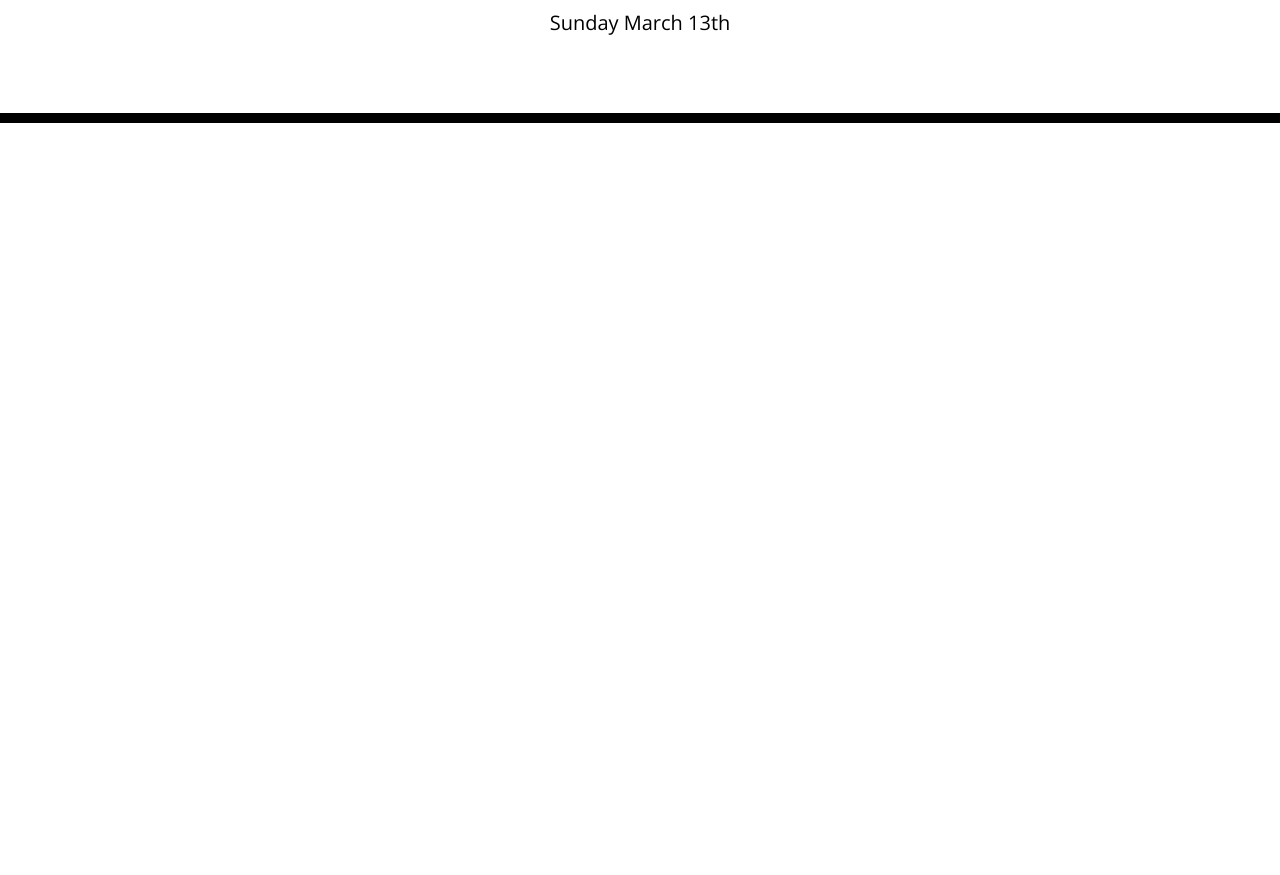
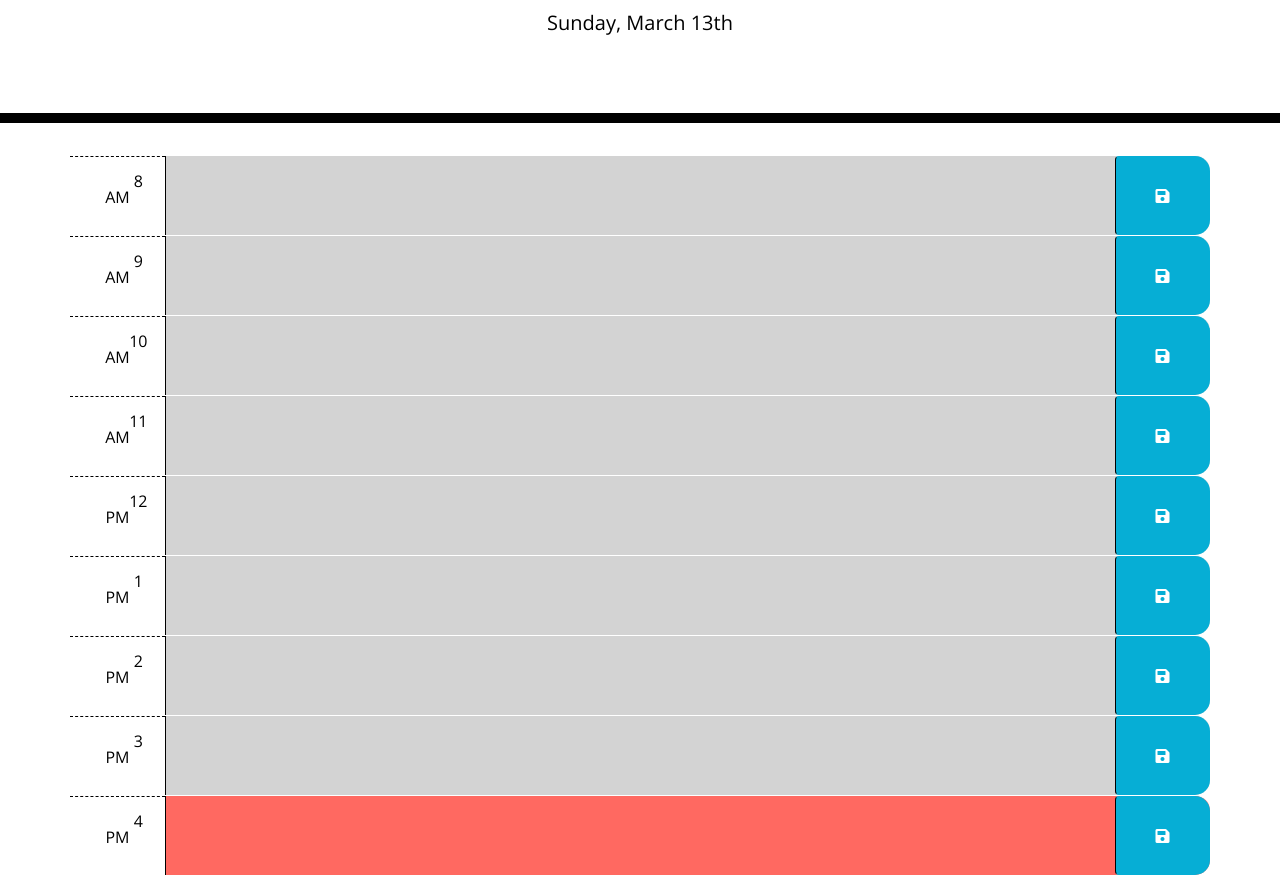
Before and after one commit to gpaytakov/work-day-scheduler, a plain HTML site: page index.html in a window 1280 px wide. Shown: the part 181-1056 px from the top of the page. Before the commit the page ends 800 px from the top, so only its background shows below. Drawn offline with nearby package versions, Linux system fonts and the light colour scheme.

Commit message:
dynamic color coded hour blocks, by status

```diff
--- a/assets/js/script.js
+++ b/assets/js/script.js
@@ -1,9 +1,52 @@
 var importantEvents = {};
 var showCurrentDay = $('#currentDay')
-var today = moment().format('dddd MMMM Do');
+var today = moment().format('dddd, MMMM Do');
 
 // shows current day on header
 showCurrentDay.text(today);
+
+$('#hour8 .description').val(localStorage.getItem('hour8'));
+$('#hour8 .description').val(localStorage.getItem('hour9'));
+$('#hour8 .description').val(localStorage.getItem('hour10'));
+$('#hour8 .description').val(localStorage.getItem('hour11'));
+$('#hour8 .description').val(localStorage.getItem('hour12'));
+$('#hour8 .description').val(localStorage.getItem('hour13'));
+$('#hour8 .description').val(localStorage.getItem('hour14'));
+$('#hour8 .description').val(localStorage.getItem('hour15'));
+$('#hour8 .description').val(localStorage.getItem('hour16'));
+
+$('.saveBtn').on('click', function() {
+    var text = $(this).siblings('.description').val();
+    var time = $(this).parent().attr('id');
+
+    localStorage.setItem(time, text);
+});
+
+function hourCheck() {
+    var currentHour = moment().hour(); // get current hour using moment.js
+
+    // time-blocks looped to set status
+    $('.time-block').each(function() {
+        var hourOfBlock = parseInt($(this).attr('id').split('hour')[1]);
+        console.log(hourOfBlock, currentHour)
+
+        if (hourOfBlock < currentHour) {
+            $(this).addClass('past');
+            $(this).removeClass('present');
+            $(this).removeClass('future');
+        } else if (hourOfBlock === currentHour) {
+            $(this).removeClass('past');
+            $(this).addClass('present');
+            $(this).removeClass('future');
+        } else {
+            $(this).removeClass('past');
+            $(this).removeClass('present');
+            $(this).addClass('future');
+        }
+    })
+}
+
+hourCheck();
 
 // var pastEvent =
 // var currentEvent =
--- a/index.html
+++ b/index.html
@@ -30,6 +30,78 @@
     </header>
     <div class="container">
       <!-- Timeblocks go here -->
+      <div class="row time-block" id="hour8">
+        <div class="col-sm-1 hour" >
+          8 AM
+        </div>
+        <textarea class="col-sm-10 description">
+        </textarea>
+        <button class="col-sm-1 btn saveBtn"><i class="fas fa-save"></i></button>
+      </div>
+      <div class="row time-block" id="hour9">
+        <div class="col-sm-1 hour" >
+          9 AM
+        </div>
+        <textarea class="col-sm-10 description">
+        </textarea>
+        <button class="col-sm-1 btn saveBtn"><i class="fas fa-save"></i></button>
+      </div>
+      <div class="row time-block" id="hour10">
+        <div class="col-sm-1 hour" >
+          10 AM
+        </div>
+        <textarea class="col-sm-10 description">
+        </textarea>
+        <button class="col-sm-1 btn saveBtn"><i class="fas fa-save"></i></button>
+      </div>
+      <div class="row time-block" id="hour11">
+        <div class="col-sm-1 hour" >
+          11 AM
+        </div>
+        <textarea class="col-sm-10 description">
+        </textarea>
+        <button class="col-sm-1 btn saveBtn"><i class="fas fa-save"></i></button>
+      </div>
+      <div class="row time-block" id="hour12">
+        <div class="col-sm-1 hour" >
+          12 PM
+        </div>
+        <textarea class="col-sm-10 description">
+        </textarea>
+        <button class="col-sm-1 btn saveBtn"><i class="fas fa-save"></i></button>
+      </div>
+      <div class="row time-block" id="hour13">
+        <div class="col-sm-1 hour" >
+          1 PM
+        </div>
+        <textarea class="col-sm-10 description">
+        </textarea>
+        <button class="col-sm-1 btn saveBtn"><i class="fas fa-save"></i></button>
+      </div>
+      <div class="row time-block" id="hour14">
+        <div class="col-sm-1 hour" >
+          2 PM
+        </div>
+        <textarea class="col-sm-10 description">
+        </textarea>
+        <button class="col-sm-1 btn saveBtn"><i class="fas fa-save"></i></button>
+      </div>
+      <div class="row time-block" id="hour15">
+        <div class="col-sm-1 hour" >
+          3 PM
+        </div>
+        <textarea class="col-sm-10 description">
+        </textarea>
+        <button class="col-sm-1 btn saveBtn"><i class="fas fa-save"></i></button>
+      </div>
+      <div class="row time-block" id="hour16">
+        <div class="col-sm-1 hour" >
+          4 PM
+        </div>
+        <textarea class="col-sm-10 description">
+        </textarea>
+        <button class="col-sm-1 btn saveBtn"><i class="fas fa-save"></i></button>
+      </div>
     </div>
 
     <script src="https://code.jquery.com/jquery-3.4.1.min.js"></script>
```
